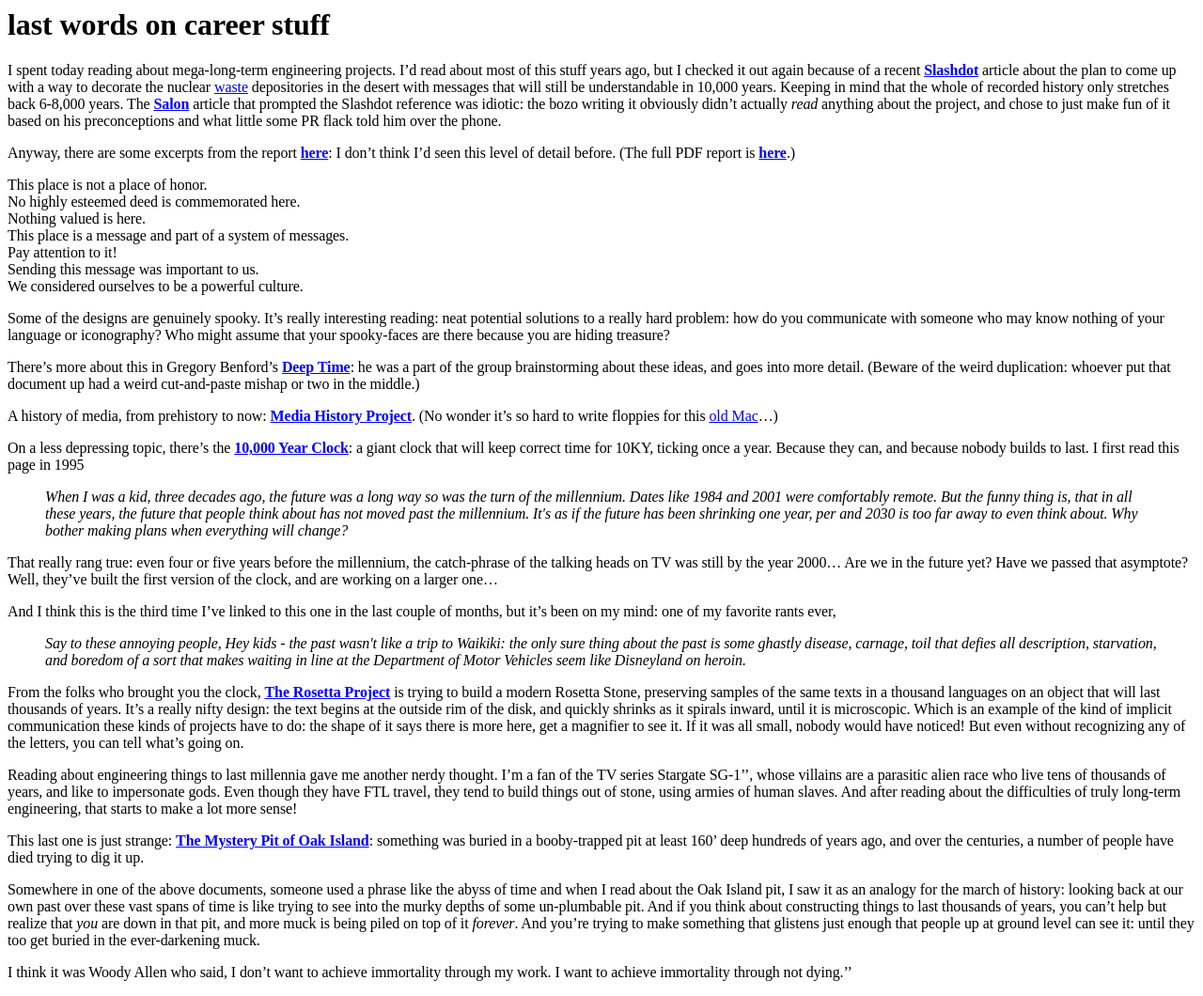
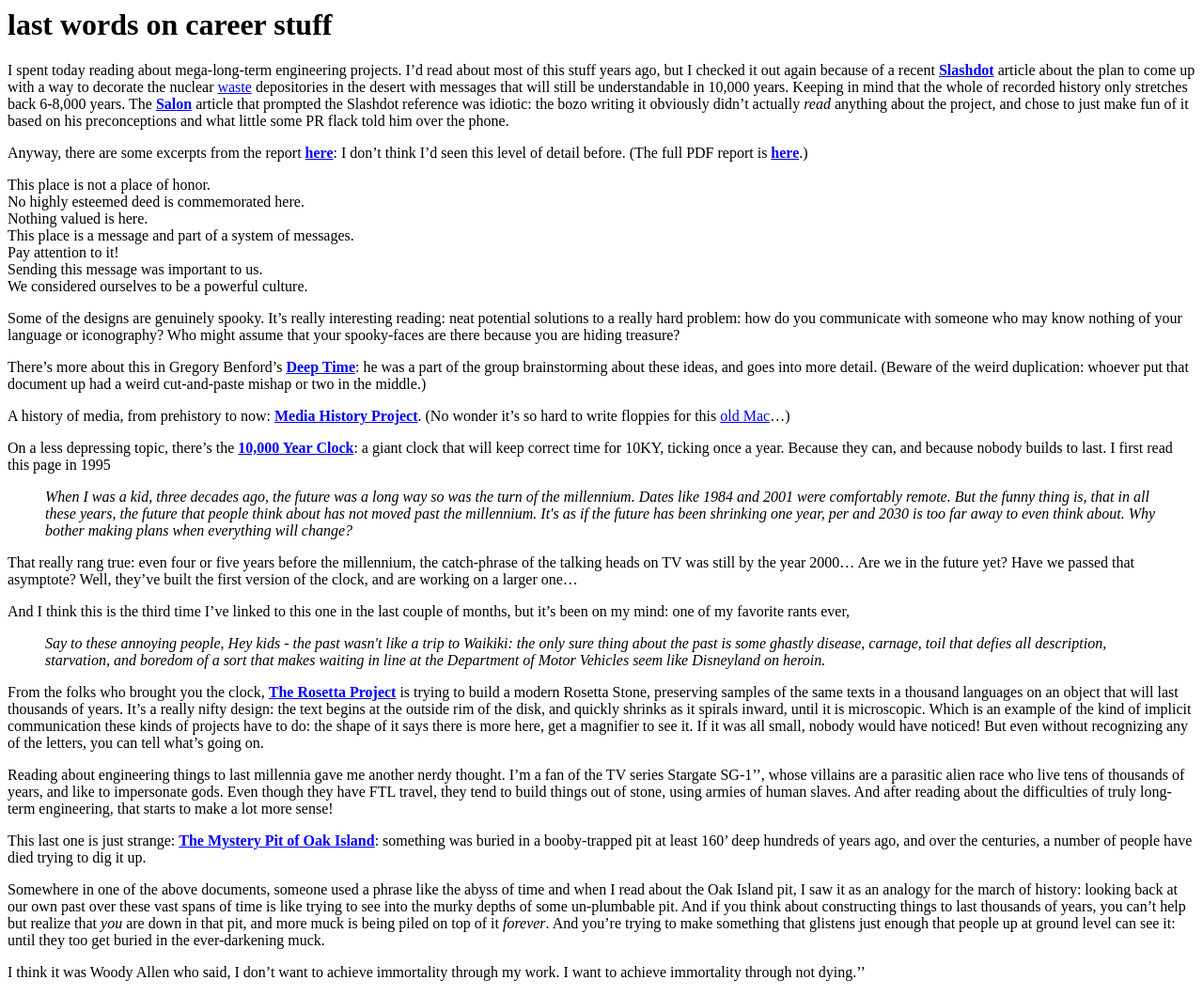
Before and after one commit to dmkgll/dmkgll, a Jekyll site: the page built from test.md, in a window 1280 px wide. Shown: the whole page at 94% size. Built offline with Jekyll 4.4.1, drawn with Linux system fonts in a browser that asks for light colours.

Commit message:
Update page.html

```diff
--- a/_layouts/page.html
+++ b/_layouts/page.html
@@ -4,7 +4,7 @@
  <link rel="shortcut icon" href="/favicon.ico" type="image/x-icon">
  <style>blockquote{font-style:italic;}body{
   font-family: serif;/*margin-left:auto;margin-right:auto;padding:10px;max-width:560px;*/
-  letter-spacing: -.1px;} a{color:blue;}</style>
+ a{color:blue;}</style>
     </head>
 <body>
 <main>
```
